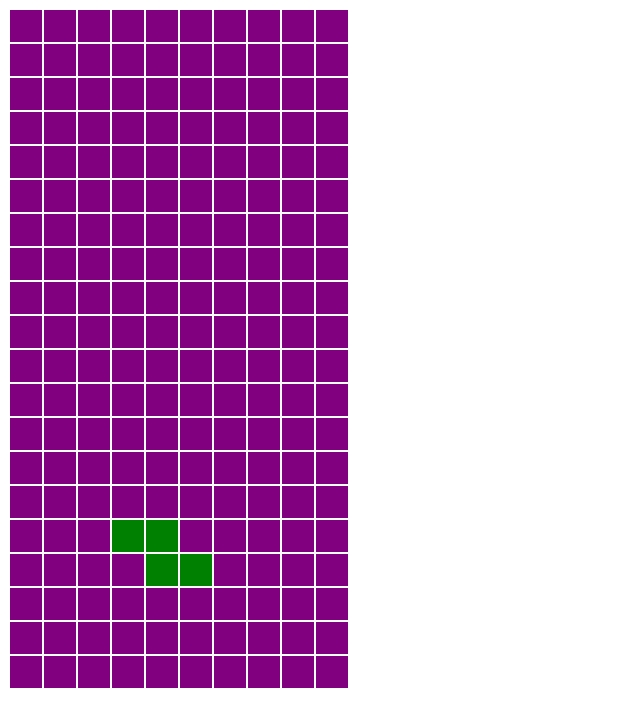
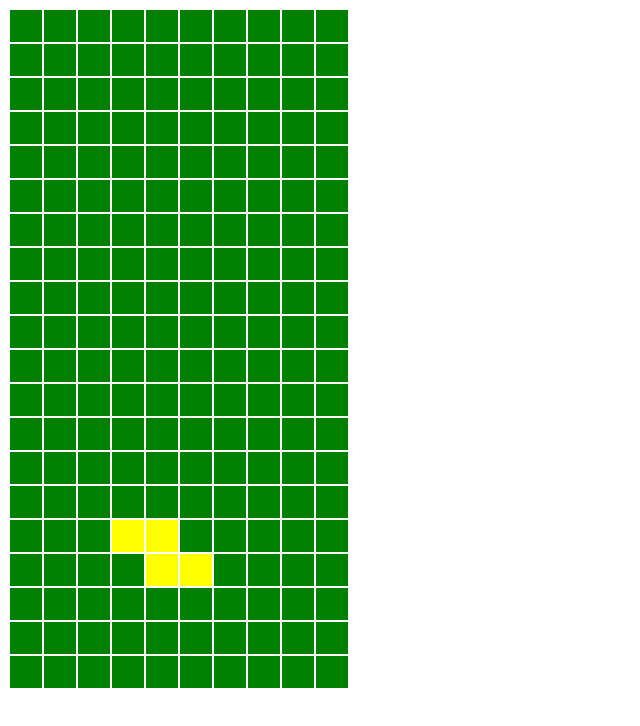
Before and after one commit to GlimmerRay/Tetris, a React (Create React App) app: page / in a window 1280 px wide. Shown: the top 726 px of the page, without its empty margins (0-640 px from the left). Built offline with nearby package versions, Linux system fonts and the light colour scheme; the HTML template or start-up script is replaced by a standard one.

Commit message:
have different colors for different shapes now

```diff
--- a/src/App.css
+++ b/src/App.css
@@ -3,10 +3,26 @@ td {
     height: 30px;
 }
 
-.on-cell {
+.colorZero {
     background-color: green;
 }
 
-.off-cell {
+.colorOne {
     background-color: purple;
 }
+
+.colorTwo {
+    background-color: red;
+}
+
+.colorThree {
+    background-color: yellow;
+}
+
+.colorFour {
+    background-color: aqua;
+}
+
+.colorFive {
+    background-color: blue;
+}
--- a/src/components/Grid.js
+++ b/src/components/Grid.js
@@ -3,6 +3,7 @@ import React from "react";
 export default class Grid extends React.Component {
     constructor(props) {
         super(props)
+        this.colorClasses = this.props.colorClasses
     }
 
     makeGrid(values) {
@@ -10,8 +11,12 @@ export default class Grid extends React.Component {
         for (var i = 0; i < values.length; i++) {
             var row = []
             for (var j = 0; j < values[0].length; j++) {
-                var name = values[i][j] ? "on-cell" : "off-cell"
-                row.push(<td key={"col" + i + j}className={name}></td>)
+
+                var colorClass = this.colorClasses[values[i][j]]
+
+                // var name = values[i][j] ? "on-cell" : "off-cell"
+                // row.push(<td key={"col" + i + j}className={name}></td>)
+                row.push(<td key={"col" + i + j}className={colorClass}></td>)
             }
             rows.push(<tr key={"row" + i}>{row}</tr>)
         }
--- a/src/components/Tetris.js
+++ b/src/components/Tetris.js
@@ -11,6 +11,7 @@ LShapeRight, LShapeLeft, Square } from "../shapes.js";
 // TODO: sound when row filled
 // TODO: display points
 // TODO: speed up with point total (new level every four points)
+// TODO: soft code the rotations
 
 
 export default class Tetris extends React.Component {
@@ -30,31 +31,27 @@ export default class Tetris extends React.Component {
         }
     }
 
-    // I like this
     componentDidMount() {
         this.dropShape = setInterval(this.decrementShapePosition.bind(this), this.fallingSpeed)
         window.addEventListener('keydown', this.handleUserInput.bind(this))
     }
 
-    // I like this
     componentWillUnmount() {
         clearInterval(this.dropShape)
     }
 
-    // I like this
     handleUserInput(event) {
-        if (event.keyCode === 37) { // left arrow
+        if (event.keyCode === 37) {
             this.moveShapeLeft()
-        } else if (event.keyCode === 38) { // up arrow
+        } else if (event.keyCode === 38) {
             this.rotate()
-        } else if (event.keyCode === 39) { // right arrow
+        } else if (event.keyCode === 39) {
             this.moveShapeRight()
-        } else if (event.keyCode === 40) { // down arrow
+        } else if (event.keyCode === 40) {
             this.decrementShapePosition()
         }
     }
 
-    // I like this
     moveShapeLeft() {
         var newCenterX = this.state.centerX - 1
         var centerY = this.state.centerY
@@ -66,7 +63,7 @@ export default class Tetris extends React.Component {
         }
     }
 
-    // I like this
+
     rotate() {
         var centerX = this.state.centerX
         var centerY = this.state.centerY
@@ -83,7 +80,6 @@ export default class Tetris extends React.Component {
         }
     }
 
-    // I like this
     moveShapeRight() {
         var newCenterX = this.state.centerX + 1
         var centerY = this.state.centerY
@@ -95,7 +91,6 @@ export default class Tetris extends React.Component {
         }
     }
 
-    // I like this
     decrementShapePosition() {
         var centerX = this.state.centerX
         var centerY = this.state.centerY
@@ -108,28 +103,29 @@ export default class Tetris extends React.Component {
         }
     }
 
-    // I like this
     collides(centerX, centerY, rotation) {
         var staticGrid = this.state.staticGrid
         var shapeIndices = this.state.shape.makeIndices(centerX, centerY, rotation)
         for (var index of shapeIndices) {
-            // check for left out of bounds, right out of bounds, and bottom out of bounds
             if (index[0] < 0 || index[0] >= this.gridWidth || index[1] >= this.gridHeight)  {
                 return true
             }
-            // check for collision with static grid
-            if (staticGrid[index[1]][index[0]] == 1) {
+
+            // staticGrid[index[1]][index[0]] == 1
+            if (staticGrid[index[1]][index[0]] != 0) {
                 return true
             }
         }
         return false
     }
 
-    // I like this
     freezeShape(shapeIndices) {
         var grid = this.state.staticGrid
+        // vvv was not here before vvv
+        var shape = this.state.shape
         for (var index of shapeIndices) {
-            grid[index[1]][index[0]] = 1
+            // grid[index[1]][index[0]] = 1
+            grid[index[1]][index[0]] = shape.color
         }
         var newShape = this.getRandomShape()
         var filledRows = this.getFilledRows(grid)
@@ -141,7 +137,6 @@ export default class Tetris extends React.Component {
     }
 
     removeFilledRows(grid, filledRows) {
-        // sort in descending order
         filledRows.sort(function(a,b) {return b-a})
         var count = 0
         for (var rowNum of filledRows) {
@@ -171,14 +166,6 @@ export default class Tetris extends React.Component {
         return true
     }
 
-    // the rows which are fillld are deleted
-    // everything above the bottom row is decremented
-
-    decrementGrid() {
-
-    }
-
-    // I like this
     makeEmptyGrid(gridHeight, gridWidth) {
         var rows = []
         for (var row = 0; row < gridHeight; row++) {
@@ -190,28 +177,28 @@ export default class Tetris extends React.Component {
         return rows
     }
 
-    // This is ok...
     joinShapeGrid(shapeIndices) {
         var grid = this.makeEmptyGrid(this.gridHeight, this.gridWidth)
         for (var index of shapeIndices) {
-            grid[index[1]][index[0]] = 1
+            // grid[index[1]][index[0]] = 1
+            grid[index[1]][index[0]] = this.state.shape.color
         }
         for (var i = 0; i < this.state.staticGrid.length; i++) {
             for (var j=0; j < this.state.staticGrid[0].length; j++) {
-                if (this.state.staticGrid[i][j] == 1) {
-                    grid[i][j] = 1
+                // if (this.state.staticGrid[i][j] == 1)
+                if (this.state.staticGrid[i][j] != 0) {
+                    grid[i][j] = this.state.staticGrid[i][j]
+                    // grid[i][j] = 1
                 }
             }
         }
         return grid
     }
 
-    // This is good
     getShapeIndices(centerX, centerY, rotation) {
         return this.state.shape.makeIndices(centerX, centerY, rotation)
     }
 
-    // This is good
     getCurrentShapeIndices() {
         var centerX = this.state.centerX
         var centerY = this.state.centerY
@@ -227,6 +214,7 @@ export default class Tetris extends React.Component {
 
     render() {
         var grid = this.joinShapeGrid(this.getCurrentShapeIndices())
-        return <Grid values={grid} />
+        return <Grid values={grid} colorClasses={["colorZero", "colorOne", "colorTwo", "colorThree",
+        "colorFour", "colorFive"]}/>
     }
 }
--- a/src/shapes.js
+++ b/src/shapes.js
@@ -1,4 +1,8 @@
 export class Line {
+
+    constructor() {
+        this.color = 1
+    }
 
     makeIndices(centerX, centerY, rotation) {
         if (rotation === 0) {
@@ -47,6 +51,10 @@ export class Line {
 
 export class TeeShape {
 
+    constructor() {
+        this.color = 2
+    }
+
     makeIndices(centerX, centerY, rotation) {
         if (rotation === 0) {
             return this.makeRotationOne(centerX, centerY)
@@ -93,6 +101,10 @@ export class TeeShape {
 }
 
 export class SnakeShapeRight {
+
+    constructor() {
+        this.color = 3
+    }
 
     makeIndices(centerX, centerY, rotation) {
         if (rotation === 0) {
@@ -141,6 +153,10 @@ export class SnakeShapeRight {
 
 export class SnakeShapeLeft {
 
+    constructor() {
+        this.color = 3
+    }
+
     makeIndices(centerX, centerY, rotation) {
         if (rotation === 0) {
             return this.makeRotationOne(centerX, centerY)
@@ -188,6 +204,10 @@ export class SnakeShapeLeft {
 
 export class LShapeRight {
 
+    constructor() {
+        this.color = 4
+    }
+
     makeIndices(centerX, centerY, rotation) {
         if (rotation === 0) {
             return this.makeRotationOne(centerX, centerY)
@@ -234,6 +254,10 @@ export class LShapeRight {
 }
 
 export class LShapeLeft {
+
+    constructor() {
+        this.color = 4
+    }
 
     makeIndices(centerX, centerY, rotation) {
         if (rotation === 0) {
@@ -283,6 +307,10 @@ export class LShapeLeft {
 
 export class Square {
 
+    constructor() {
+        this.color = 5
+    }
+
     makeIndices(centerX, centerY, rotation) {
         if (rotation === 0) {
             return this.makeRotationOne(centerX, centerY)
```
